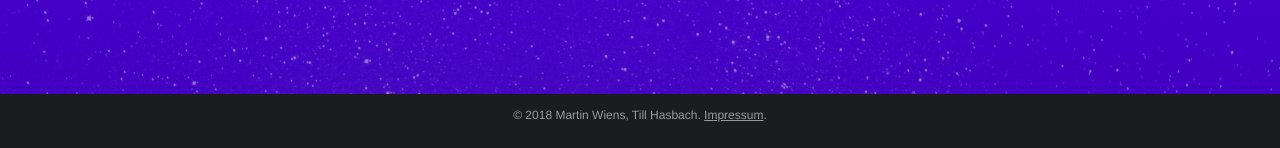
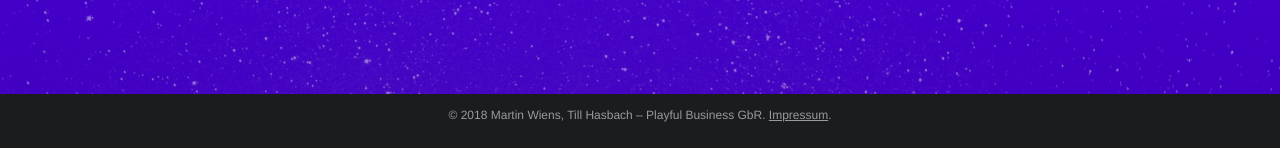
Before and after one commit to christowski/Moonshot, a PHP site: page / in a window 1280 px wide. Shown: the part 4149-4297 px from the top of the page. Run offline with PHP 8.4, Linux system fonts and the light colour scheme; some web fonts are replaced.

Commit message:
changed GbR title

```diff
--- a/impressum.php
+++ b/impressum.php
@@ -41,7 +41,7 @@
       <div class="content">
         <h2>Impressum</h2>
         <p>Angaben gemäß § 5 TMG:<br>
-          PROTO GbR<br>
+          Playful Business GbR<br>
           Mindener Str. 13<br>
           10589 Berlin
         </p>
--- a/index.php
+++ b/index.php
@@ -131,7 +131,7 @@
     </div>
 
     <footer>
-      <p>&copy; <?php echo date("Y"); ?> Martin Wiens, Till Hasbach. <a title="Impressum" href="impressum.php">Impressum</a>.</p>
+      <p>&copy; <?php echo date("Y"); ?> Martin Wiens, Till Hasbach – Playful Business GbR. <a title="Impressum" href="impressum.php">Impressum</a>.</p>
     </footer>
 
   </div> <!-- //#wrapper -->
```
